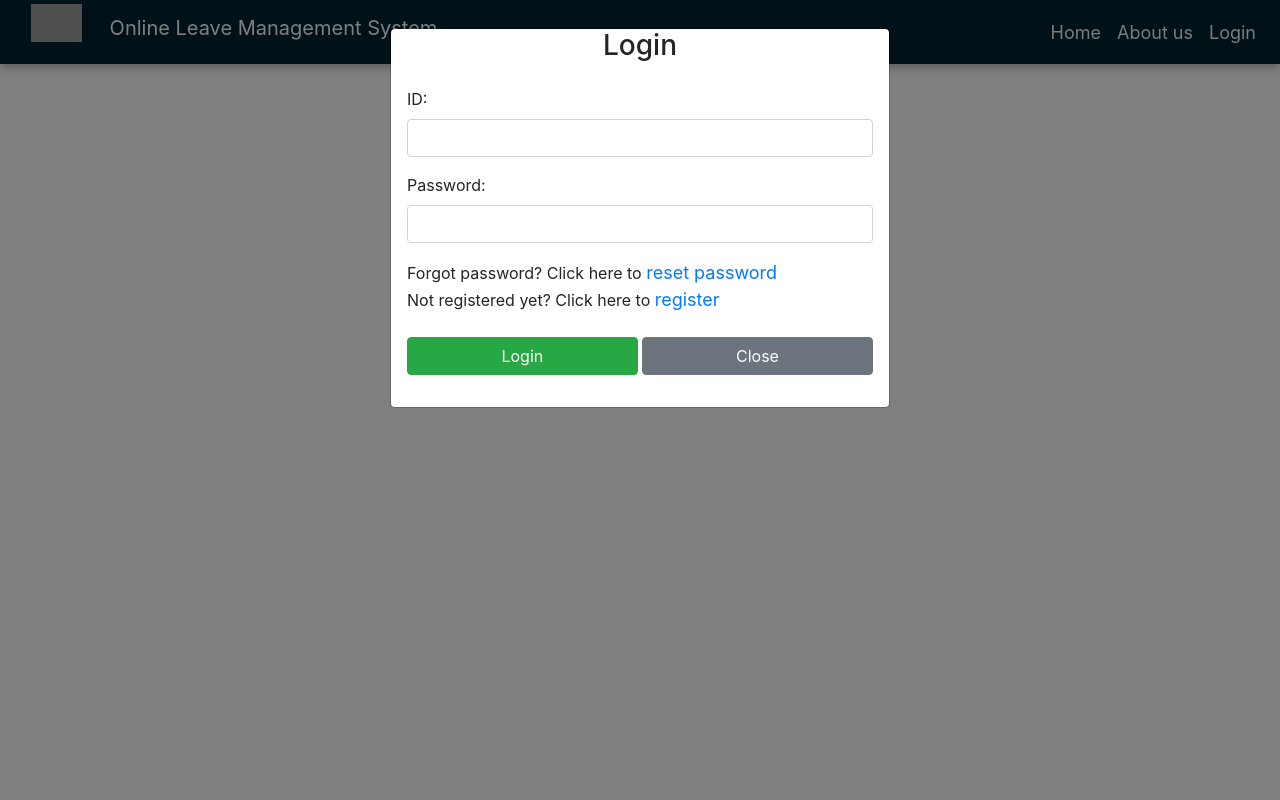
After one commit to BODDUSRIPAVAN/Online-Leave-Management-System, a Flask app: template templates/navigation_bar.html in a window 1280 px wide, after a click on "Login". The commit adds this page. Run offline with Flask 3, Linux system fonts and the light colour scheme; the template is opened without the code that fills it, so the values that code supplies are empty; some libraries are stand-ins or nearby versions; grey boxes are pictures that could not be loaded.

Commit message:
Add files via upload

```diff
--- /dev/null
+++ b/templates/navigation_bar.html
@@ -0,0 +1,200 @@
+<!DOCTYPE html>
+<html>
+    <head>
+        <link href="https://cdn.jsdelivr.net/npm/bootstrap@5.3.0-alpha3/dist/css/bootstrap.min.css" rel="stylesheet" integrity="sha384-KK94CHFLLe+nY2dmCWGMq91rCGa5gtU4mk92HdvYe+M/SXH301p5ILy+dN9+nJOZ" crossorigin="anonymous">
+        <script src="https://cdn.jsdelivr.net/npm/bootstrap@5.3.0-alpha3/dist/js/bootstrap.bundle.min.js" integrity="sha384-ENjdO4Dr2bkBIFxQpeoTz1HIcje39Wm4jDKdf19U8gI4ddQ3GYNS7NTKfAdVQSZe" crossorigin="anonymous"></script>
+        <link rel="stylesheet" href="https://cdnjs.cloudflare.com/ajax/libs/font-awesome/5.13.0/css/all.min.css">
+        <link rel="stylesheet" href="https://maxcdn.bootstrapcdn.com/bootstrap/4.0.0/css/bootstrap.min.css">
+        <script src="https://ajax.googleapis.com/ajax/libs/jquery/3.3.1/jquery.min.js"></script>
+        <script src="https://cdnjs.cloudflare.com/ajax/libs/popper.js/1.12.9/umd/popper.min.js"></script>
+        <script src="https://maxcdn.bootstrapcdn.com/bootstrap/4.0.0/js/bootstrap.min.js"></script>
+    </head>
+
+<body>
+{% block body %}
+    <div style="margin:auto;background-color:rgb(0, 34, 49);box-shadow: 0 3px 10px rgb(0 0 0 / 0.3); ">
+        <nav class="navbar navbar-expand-md no-gutters">
+
+            <a class="navbar-brand" href="#">
+                <img src="{{url_for('static', filename='email.png')}}" id="brand"
+                style="height:7%; width:7%; margin-left:2%; margin-top:-1.25%; margin-bottom:-10%" class="d-inline-block align-top" alt="">
+                <label for="#brand" class="text-white" style="margin-left:3%">Online Leave Management System</label>
+              </a>
+            <button class="navbar-toggler" type="button" data-toggle="collapse" data-target="#navbarSupportedContent">
+              <span class="navbar-toggler-icon"></span>
+            </button>
+
+            <div class="collapse navbar-collapse" id="navbarSupportedContent">
+              <ul class="navbar-nav ml-auto"style="z-index: 100;">
+                <li class="nav-item active">
+                  <a class="nav-link text-light" href="" id="home" style="font-size:18px;">Home</a>
+                </li>
+                <li class="nav-item">
+                  <a class="nav-link text-light" href="https://www.linkedin.com/in/boddu-sri-pavan-19a58b239/" id="about" style="font-size:18px;">About us</a>
+                </li>
+                <li class="nav-item">
+                    {% if student %}
+                        <a class="nav-link text-light" href="" style="font-size:18px;color:rgb(100, 0, 0)" data-bs-toggle="modal" data-bs-target="#logoutModal"><b>{{student.0.0}}</b></a>
+                    {% elif faculty %}
+                        <a class="nav-link text-light" href="" style="font-size:18px;color:rgb(100, 0, 0)" data-bs-toggle="modal" data-bs-target="#logoutModal"><b>{{faculty.0.0}}</b></a>
+                    {%else%}
+                        <a class="nav-link text-light" href="" id="student" style="font-size:18px;" data-bs-toggle="modal" data-bs-target="#loginModal">Login</a>
+                    {%endif%}
+                  </li>
+              </ul>
+            </div>
+          </nav>
+    </div>
+
+          <div id="logoutModal" class="modal fade" role="dialog">
+            <div class="modal-dialog">
+                <div class="modal-content">
+                        <center><h3>Logout</h3></center>
+                    <div class="modal-body">
+                        <form action="{{url_for('index')}}" >
+                            <center><strong>Do you want to logout?</strong></center><br/>
+                            <div class="form-group">
+                                <button class="btn btn-success" type="submit" style="width:49.5%">Logout</button>
+                                <button type="button" class="btn btn-secondary" style="width:49.5%" data-bs-dismiss="modal">Close</button>
+                            </div>
+                    </form>
+                    </div>
+                </div>
+            </div>
+            </div>
+          <div id="loginModal" style="overflow-y:scroll;" class="modal fade" role="dialog">
+            <div class="modal-dialog">
+                <div class="modal-content">
+                        <center><h3>Login</h3></center>
+                    <div class="modal-body">
+                        <form action="{{url_for('login')}}" method="POST">
+                            <div class="form-group">
+                                <label>ID:</label>
+                                <input type="text" class="form-control" name="id_num" required="1"/>
+                            </div>
+                            <div class="form-group">
+                                <label>Password:</label>
+                                <input type="password" class="form-control" name="password" required="1"/>
+                            </div>
+                            Forgot password? Click here to <a href="" style="font-size:18px;" data-bs-toggle="modal" data-bs-target="#resetModal">reset password</a><br/>
+                            Not registered yet? Click here to <a href="" style="font-size:18px;" data-bs-toggle="modal" data-bs-target="#registerModal">register</a><br/><br/>
+                            <div class="form-group">
+                                <button class="btn btn-success" type="submit" style="width:49.5%">Login</button>
+                                <button type="button" class="btn btn-secondary" style="width:49.5%" data-bs-dismiss="modal">Close</button>
+                            </div>
+                    </form>
+                    </div>
+                </div>
+            </div>
+            </div>
+            <div id="registerModal" style="overflow-y:scroll;" class="modal fade" role="dialog">
+                <div class="modal-dialog">
+                    <div class="modal-content">
+                        <center><h3>Register</h3></center>
+                        <div class="modal-body">
+                            <form action="{{url_for('register')}}" method="POST">
+                                <div class="form-group">
+                                    <label>ID:</label>
+                                    <input type="text" class="form-control" name="id_num" id="id_num" required="1"/>
+                                </div>
+                                <div class="form-group">
+                                    <label>Name:</label>
+                                    <input type="text" class="form-control" name="name" id="name" required="1"/>
+                                </div>
+                                <div class="form-group">
+                                    <label>Email:</label>
+                                    <input type="email" class="form-control" name="email" id="email" required="1"/>
+                                </div>
+                                <div class="form-group">
+                                    <label>Phone:</label>
+                                    <input type="text" class="form-control" name="phone" id="phone" required="1"/>
+                                </div>
+                                <div class="form-group">
+                                    <label>Password:</label>
+                                    <input type="password" class="form-control" name="password" id="password" required="1"/>
+                                </div>
+                                <div class="form-group">
+                                    <label>Confirm password:</label>
+                                    <input type="password" class="form-control" name="confirm_password" id="confirm_password" required="1"/>
+                                    {%if error=="umatched_password1"%}
+                                        <script>
+                                            $("#confirm_password").css("borderColor","red");
+                                            $("#registerModal").modal('show')
+                                            $('.modal').css('overflow-y', 'auto');
+                                        </script>
+                                    {%endif%}
+                                </div>
+                                Already have an account? Click here to <a href="" style="font-size:18px;" data-bs-toggle="modal" data-bs-target="#loginModal">login</a><br/>
+                                Forgot password? Click here to <a href="" style="font-size:18px;" data-bs-toggle="modal" data-bs-target="#resetModal">reset password</a><br/><br/>
+                                <div class="form-group">
+                                    <button class="btn btn-success" type="submit" style="width:49.5%">Register</button>
+                                    <button type="button" class="btn btn-secondary" style="width:49.5%" data-bs-dismiss="modal">Close</button>
+                                </div>
+                            </form>
+                        </div>
+
+                    </div>
+                </div>
+                </div>
+                <div id="resetModal" style="overflow-y:scroll;" class="modal fade" role="dialog">
+                    <div class="modal-dialog">
+                        <div class="modal-content">
+                            <center><h3 style="margin-top:2%;">Reset Password</h3></center>
+                            <div class="modal-body">
+                                <form action="{{url_for('reset')}}" method="POST">
+                                    <div class="form-group">
+                                        <label>ID:</label>
+                                        <input type="text" class="form-control" name="id_num" id="id_num" required="1"/>
+                                    </div>
+                                    <div class="form-group">
+                                        <label>Name:</label>
+                                        <input type="text" class="form-control" name="name" required="1"/>
+                                    </div>
+                                    <div class="form-group">
+                                        <label>Email:</label>
+                                        <input type="text" class="form-control" name="email" id="email" required="1"/>
+                                    </div>
+                                    <div class="form-group">
+                                        <label>Phone:</label>
+                                        <input type="text" class="form-control" name="phone" id="phone" required="1"/>
+                                    </div>
+                                    <div class="form-group">
+                                        <label>New Password:</label>
+                                        <input type="password" class="form-control" name="password" id="password" required="1"/>
+                                    </div>
+                                    <div class="form-group">
+                                        <label>Confirm password:</label>
+                                        <input type="password" class="form-control" name="confirm_password" id="confirm_password" required="1"/>
+                                    </div>
+                                    Already have an account? Click here to <a href="" style="font-size:18px;" data-bs-toggle="modal" data-bs-target="#loginModal">login</a><br/>
+                                    Not registered yet? Click here to <a href="" style="font-size:18px;" data-bs-toggle="modal" data-bs-target="#registerModal">register</a><br/><br/>
+                                    <div class="form-group">
+                                        <button class="btn btn-success" type="submit" style="width:49.5%">Confirm reset</button>
+                                        <button type="button" class="btn btn-secondary" style="width:49.5%" data-bs-dismiss="modal">Close</button>
+                                    </div>
+                                </form>
+                            </div>
+                        </div>
+                    </div>
+                    </div>
+                    {%if error=="umatched_password1"%}
+                        <script>
+                            $("#resetModal").modal('show')
+                            $('.modal').css('overflow-y', 'auto');
+                        </script>
+                    {%endif%}
+                    {% if error=="incorrect_login_password"%}
+                    <script>
+                        $(document).ready(function(){
+                            $("#loginModal").modal('show');
+                        });
+                        $('.modal').css('overflow-y', 'auto');
+                    </script>
+                    {%endif%}
+
+
+
+{% endblock %}
+</body>
+
+</html>
```
Also changed, not shown: templates/index.html (line endings or trailing spaces).
